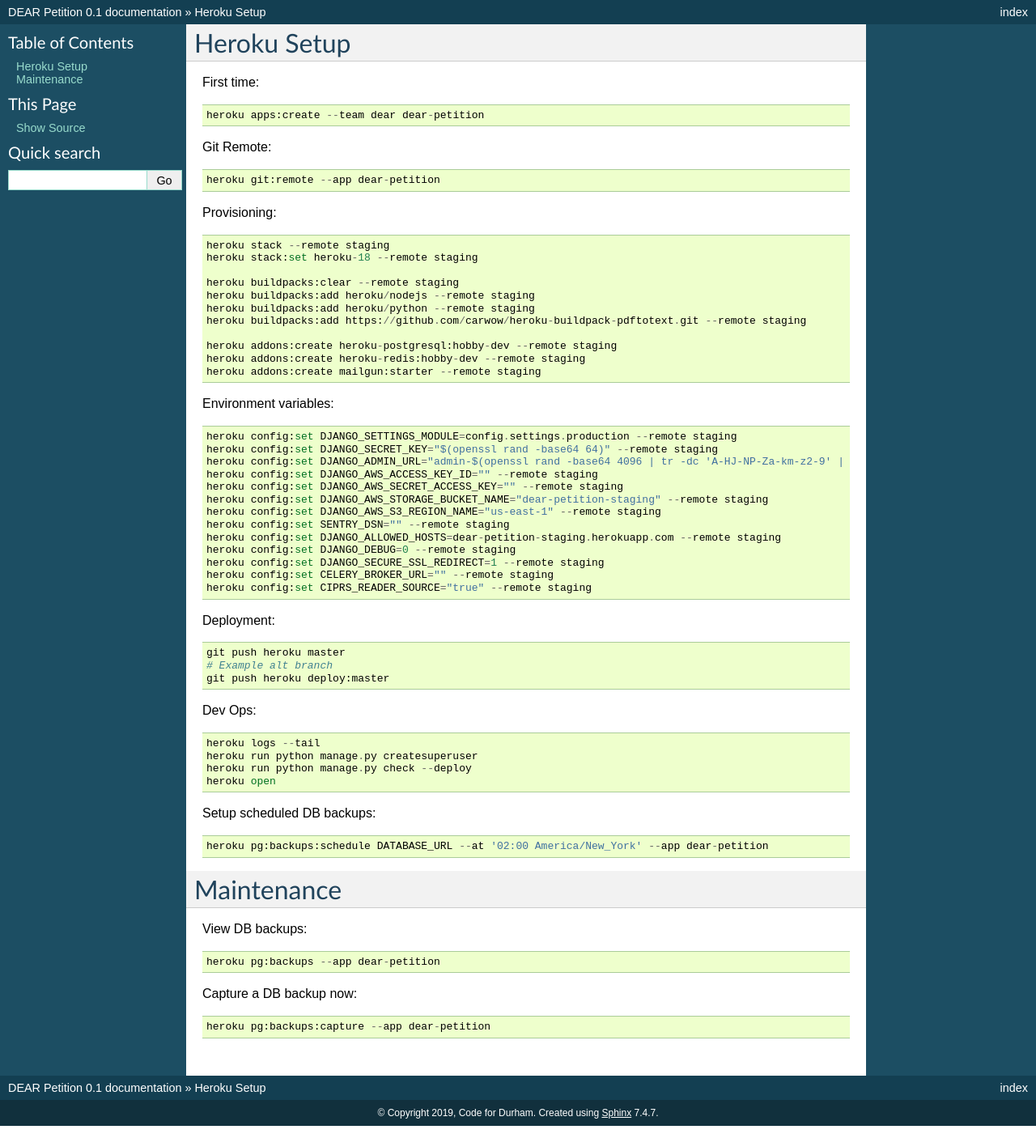
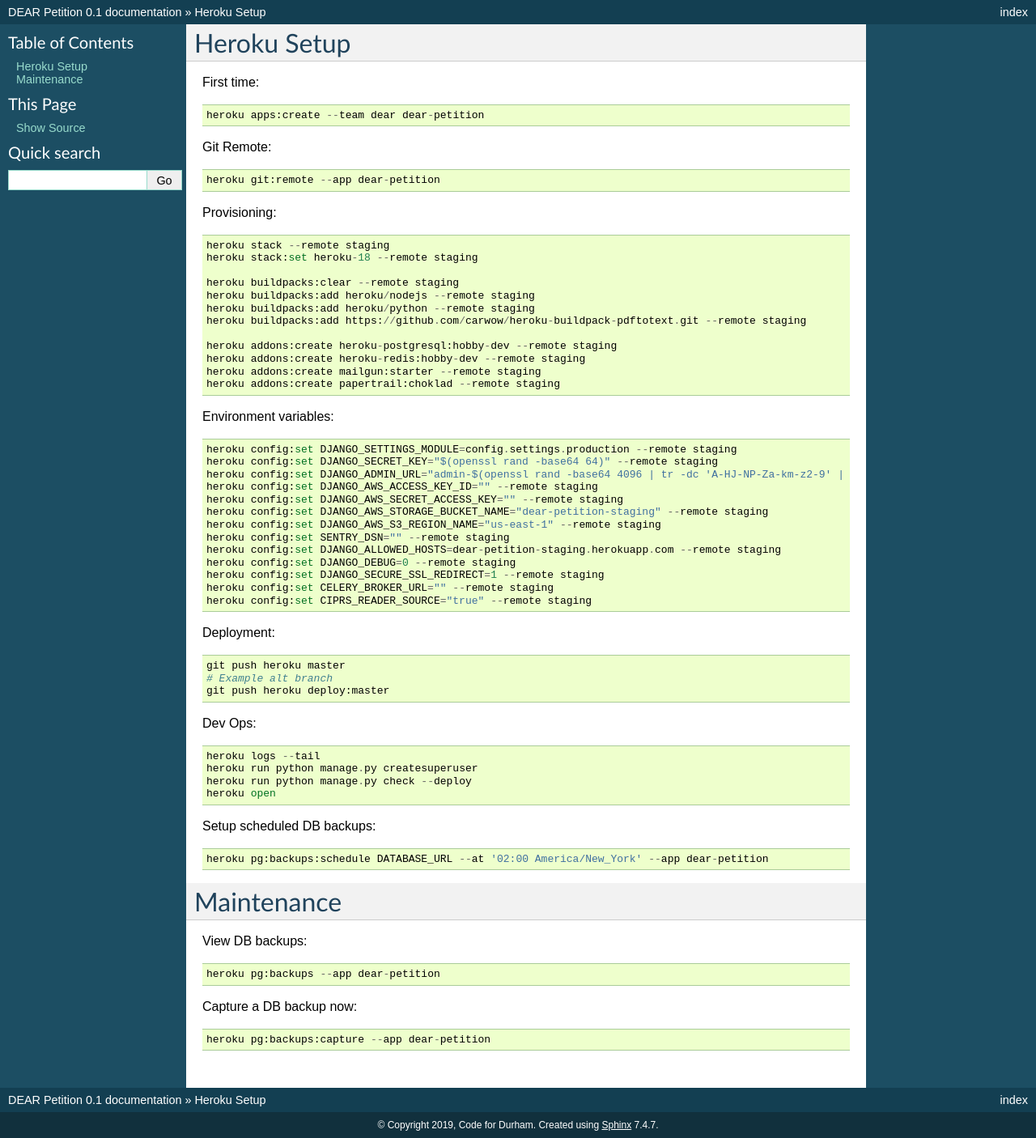
Before and after one commit to deardurham/dear-petition, a Sphinx documentation site: the page built from docs/heroku.rst, in a window 1280 px wide. Shown: the whole page at 81% size. Built offline with Sphinx 7.4.7, drawn with Linux system fonts in a browser that asks for light colours.

Commit message:
add papertrail to heroku setup

```diff
--- a/docs/heroku.rst
+++ b/docs/heroku.rst
@@ -23,6 +23,7 @@
     heroku addons:create heroku-postgresql:hobby-dev --remote staging
     heroku addons:create heroku-redis:hobby-dev --remote staging
     heroku addons:create mailgun:starter --remote staging
+    heroku addons:create papertrail:choklad --remote staging
 
 Environment variables::
 
```
